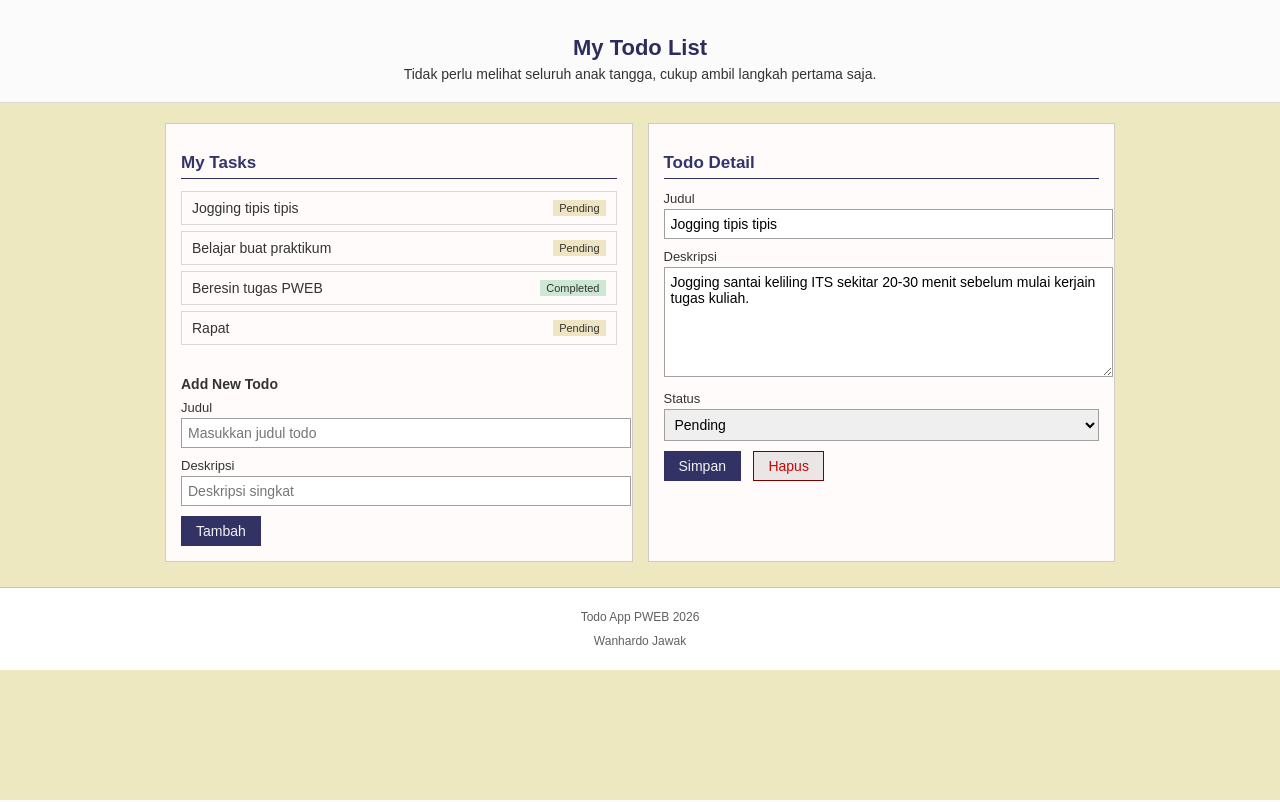
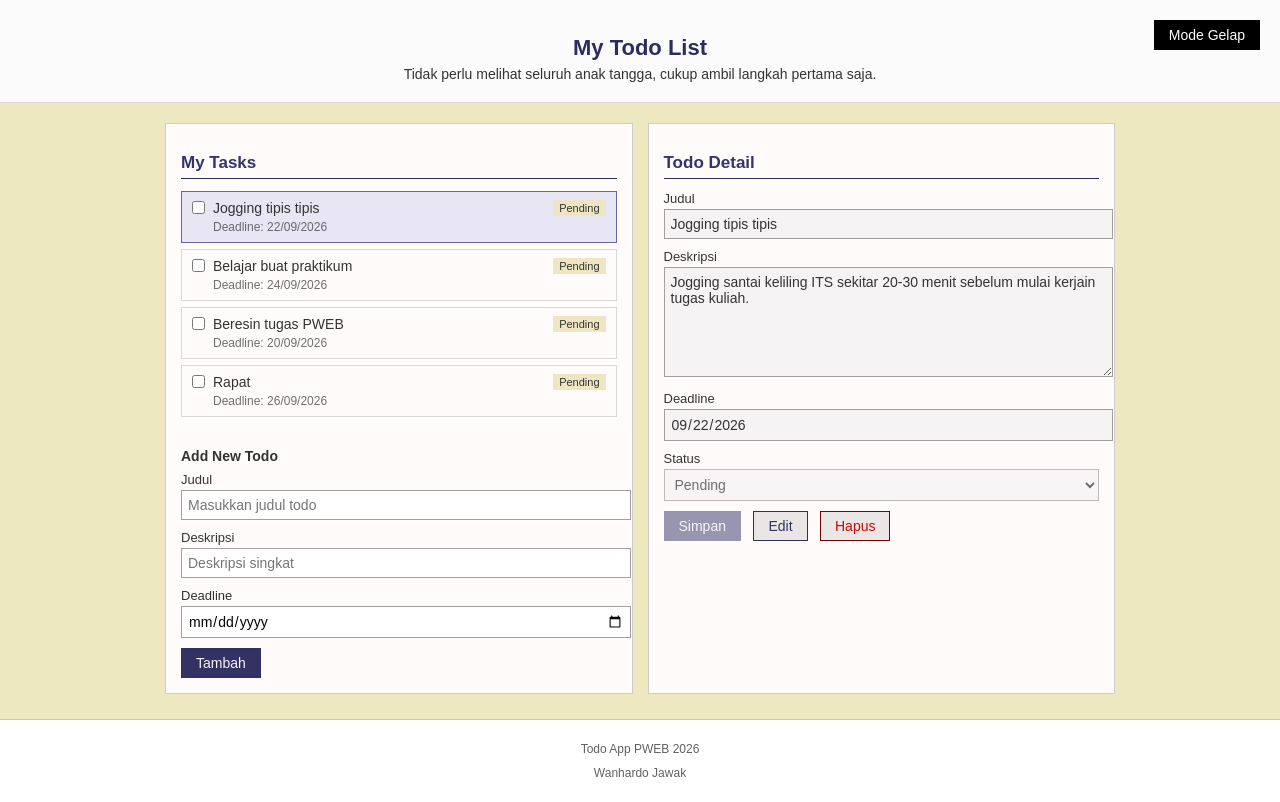
Before and after one commit to IF-Pemrograman-Web-A/5025251155_Todo-App, a PHP site: page / in a window 1280 px wide. Run offline with PHP 8.4, Linux system fonts and the light colour scheme.

Commit message:
Completed Task E02a

```diff
--- a/index.html
+++ b/index.html
@@ -10,39 +10,15 @@
   <header class="site-header">
     <h1>My Todo List</h1>
     <p>Tidak perlu melihat seluruh anak tangga, cukup ambil langkah pertama saja.</p>
+    <button type="button" class="btn btn-tema">Mode Gelap</button>
   </header>
 
   <main class="main-content">
+
     <section class="panel panel-list">
       <h2>My Tasks</h2>
+
       <ul class="todo-list">
-        <li class="todo-item">
-          <div class="todo-info">
-            <span class="todo-judul">Jogging tipis tipis</span>
-            <span class="status status-pending">Pending</span>
-          </div>
-        </li>
-
-        <li class="todo-item">
-          <div class="todo-info">
-            <span class="todo-judul">Belajar buat praktikum</span>
-            <span class="status status-pending">Pending</span>
-          </div>
-        </li>
-
-        <li class="todo-item">
-          <div class="todo-info">
-            <span class="todo-judul">Beresin tugas PWEB</span>
-            <span class="status status-completed">Completed</span>
-          </div>
-        </li>
-
-        <li class="todo-item">
-          <div class="todo-info">
-            <span class="todo-judul">Rapat</span>
-            <span class="status status-pending">Pending</span>
-          </div>
-        </li>
       </ul>
       <hr>
       <div class="new-todo-form">
@@ -58,6 +34,11 @@
             <input type="text" id="new-deskripsi" name="new-deskripsi" placeholder="Deskripsi singkat">
           </div>
 
+          <div class="form-group">
+            <label for="new-deadline">Deadline</label>
+            <input type="date" id="new-deadline" name="new-deadline">
+          </div>
+
           <button type="submit" class="btn btn-utama">Tambah</button>
         </form>
       </div>
@@ -65,6 +46,7 @@
 
     <aside class="panel panel-detail">
       <h2>Todo Detail</h2>
+
       <form action="#" class="detail-form">
         <div class="form-group">
           <label for="detail-judul">Judul</label>
@@ -77,6 +59,11 @@
         </div>
 
         <div class="form-group">
+          <label for="detail-deadline">Deadline</label>
+          <input type="date" id="detail-deadline" name="detail-deadline" value="2026-09-22">
+        </div>
+
+        <div class="form-group">
           <label for="detail-status">Status</label>
           <select id="detail-status" name="detail-status">
             <option value="pending" selected>Pending</option>
@@ -84,8 +71,9 @@
           </select>
         </div>
 
-        <div class="form-kirim">
+        <div class="form-actions">
           <button type="submit" class="btn btn-utama">Simpan</button>
+          <button type="button" class="btn btn-edit">Edit</button>
           <button type="button" class="btn btn-hapus">Hapus</button>
         </div>
       </form>
@@ -95,5 +83,6 @@
     <p>Todo App PWEB 2026</p>
     <p>Wanhardo Jawak</p>
   </footer>
+  <script src="script.js"></script>
 </body>
 </html>
--- /dev/null
+++ b/script.js
@@ -0,0 +1,197 @@
+
+let todos = [
+  { id: 1, judul: "Jogging tipis tipis", deskripsi: "Jogging santai keliling ITS sekitar 20-30 menit sebelum mulai kerjain tugas kuliah.", deadline: "2026-09-22", selesai: false },
+  { id: 2, judul: "Belajar buat praktikum", deskripsi: "Baca modul dan latihan soal sebelum praktikum.", deadline: "2026-09-24", selesai: false },
+  { id: 3, judul: "Beresin tugas PWEB", deskripsi: "Tugas HTML dan CSS sudah dikumpulkan.", deadline: "2026-09-20", selesai: false },
+  { id: 4, judul: "Rapat", deskripsi: "Rapat kelompok lewat online.", deadline: "2026-09-26", selesai: false }
+];
+let nextId = 5;
+let selectedId = 1;
+
+const todoList = document.querySelector(".todo-list");
+const formTambah = document.querySelector(".new-todo-form form");
+const newJudul = document.getElementById("new-judul");
+const newDeskripsi = document.getElementById("new-deskripsi");
+const newDeadline = document.getElementById("new-deadline");
+
+const formDetail = document.querySelector(".detail-form");
+const detailJudul = document.getElementById("detail-judul");
+const detailDeskripsi = document.getElementById("detail-deskripsi");
+const detailDeadline = document.getElementById("detail-deadline");
+const detailStatus = document.getElementById("detail-status");
+const btnSimpan = document.querySelector(".detail-form .btn-utama");
+const btnEdit = document.querySelector(".btn-edit");
+const btnHapus = document.querySelector(".btn-hapus");
+const btnTema = document.querySelector(".btn-tema");
+
+function getTodoTerpilih(){
+  return todos.find(function (todo){
+    return todo.id === selectedId;
+  });
+}
+
+function formatTanggal(tanggal){
+  const bagian = tanggal.split("-");
+  return bagian[2] + "/" + bagian[1] + "/" + bagian[0];
+}
+
+function tampilkanList(){
+  todoList.innerHTML = "";
+
+  todos.forEach(function (todo) {
+    const item = document.createElement("li");
+    item.className = "todo-item";
+    if (todo.id === selectedId){
+      item.classList.add("aktif");
+    }
+
+    const info = document.createElement("div");
+    info.className = "todo-info";
+
+    const checkbox = document.createElement("input");
+    checkbox.type = "checkbox";
+    checkbox.checked = todo.selesai;
+
+    const judul = document.createElement("span");
+    judul.className = "todo-judul";
+    judul.textContent = todo.judul;
+    if (todo.selesai) {
+      judul.classList.add("selesai");
+    }
+
+    const status = document.createElement("span");
+    status.className = "status";
+    if (todo.selesai) {
+      status.classList.add("status-completed");
+      status.textContent = "Completed";
+    } else {
+      status.classList.add("status-pending");
+      status.textContent = "Pending";
+    }
+
+    info.append(checkbox, judul, status);
+    item.appendChild(info);
+
+    if (todo.deadline !== ""){
+      const deadline = document.createElement("div");
+      deadline.className = "todo-deadline";
+      deadline.textContent = "Deadline: " + formatTanggal(todo.deadline);
+      item.appendChild(deadline);
+    }
+    todoList.appendChild(item);
+
+    checkbox.addEventListener("change", function () {
+      todo.selesai = checkbox.checked;
+      tampilkanList();
+      tampilkanDetail();
+    });
+
+    item.addEventListener("click", function (e){
+      if (e.target === checkbox) return;
+      selectedId = todo.id;
+      tampilkanList();
+      tampilkanDetail();
+    });
+  });
+}
+
+function setEdit(boleh){
+  detailJudul.disabled = !boleh;
+  detailDeskripsi.disabled = !boleh;
+  detailDeadline.disabled = !boleh;
+  detailStatus.disabled = !boleh;
+  btnSimpan.disabled = !boleh;
+}
+
+function tampilkanDetail(){
+  const todo = getTodoTerpilih();
+  setEdit(false);
+
+  if (!todo){
+    detailJudul.value = "";
+    detailDeskripsi.value = "";
+    detailDeadline.value = "";
+    detailStatus.value = "pending";
+    btnEdit.disabled = true;
+    btnHapus.disabled = true;
+    return;
+  }
+
+  detailJudul.value = todo.judul;
+  detailDeskripsi.value = todo.deskripsi;
+  detailDeadline.value = todo.deadline;
+  detailStatus.value = todo.selesai ? "completed" : "pending";
+  btnEdit.disabled = false;
+  btnHapus.disabled = false;
+}
+
+formTambah.addEventListener("submit", function (e){
+  e.preventDefault();
+
+  const judul = newJudul.value.trim();
+  const deskripsi = newDeskripsi.value.trim();
+  const deadline = newDeadline.value;
+
+  if (judul === ""){
+    alert("Judul tidak boleh kosong!");
+    return;
+  }
+
+  todos.push({ id: nextId, judul: judul, deskripsi: deskripsi, deadline: deadline, selesai: false });
+  selectedId = nextId;
+  nextId++;
+
+  formTambah.reset();
+  tampilkanList();
+  tampilkanDetail();
+});
+
+btnEdit.addEventListener("click", function (){
+  setEdit(true);
+  detailJudul.focus();
+});
+
+formDetail.addEventListener("submit", function (e){
+  e.preventDefault();
+
+  const todo = getTodoTerpilih();
+  const judul = detailJudul.value.trim();
+
+  if (judul === ""){
+    alert("Judul tidak boleh kosong!");
+    return;
+  }
+
+  todo.judul = judul;
+  todo.deskripsi = detailDeskripsi.value.trim();
+  todo.deadline = detailDeadline.value;
+  todo.selesai = detailStatus.value === "completed";
+
+  tampilkanList();
+  tampilkanDetail();
+});
+
+btnHapus.addEventListener("click", function (){
+  if (!confirm("Yakin ingin menghapus todo ini?")) return;
+
+  todos = todos.filter(function (todo){
+    return todo.id !== selectedId;
+  });
+  selectedId = todos.length > 0 ? todos[0].id : null;
+
+  tampilkanList();
+  tampilkanDetail();
+});
+
+btnTema.addEventListener("click", function (){
+  document.body.classList.toggle("dark");
+
+  if (document.body.classList.contains("dark")){
+    btnTema.textContent = "Mode Terang";
+  } else {
+    btnTema.textContent = "Mode Gelap";
+  }
+});
+
+tampilkanList();
+tampilkanDetail();
--- a/style.css
+++ b/style.css
@@ -11,6 +11,7 @@ body{
   border-bottom: 1px solid #dbd9d9;
   padding: 20px;
   text-align: center;
+  position: relative;
 }
 
 .site-header h1{
@@ -69,15 +70,22 @@ body{
   border: 1px solid #dad7d7;
   padding: 8px 10px;
   margin-bottom: 6px;
+  cursor: pointer;
 }
 
 .todo-info{
   display: flex;
   justify-content: space-between;
+  align-items: center;
+}
+
+.todo-info input{
+  margin: 0 8px 0 0;
 }
 
 .todo-judul{
   font-size: 14px;
+  flex: 1;
 }
 
 .status{
@@ -110,6 +118,7 @@ hr{
 }
 
 .form-group input[type="text"],
+.form-group input[type="date"],
 .form-group textarea,
 .form-group select{
   width: 100%;
@@ -123,9 +132,10 @@ hr{
   resize: vertical;
 }
 
-.form-kirim {
+.form-actions{
   margin-top: 10px;
 }
+
 .btn{
   padding: 6px 14px;
   font-size: 14px;
@@ -137,6 +147,13 @@ hr{
 .btn-utama{
   background-color: #323265;
   color: #f5f3f3;
+  border-color: #303063;
+  margin-right: 8px;
+}
+
+.btn-edit{
+  background-color: #eae6e6;
+  color: #323265;
   border-color: #303063;
   margin-right: 8px;
 }
@@ -161,12 +178,136 @@ hr{
   margin: 10px 0;
 }
 
+.btn-tema{
+  position: absolute;
+  top: 20px;
+  right: 20px;
+  background-color: #000;
+  color: #fff;
+  border-color: #000;
+}
+
 @media (max-width: 768px){
-  .main-content {
+  .main-content{
     flex-direction: column;
   }
-  .panel-list {
+  .panel-list{
     margin-right: 0;
     margin-bottom: 15px;
   }
+  .btn-tema{
+    position: static;
+    margin-top: 10px;
+  }
 }
+
+.todo-item.aktif{
+  border-color: #6666a0;
+  background-color: rgba(100, 100, 200, 0.15);
+}
+
+.todo-judul.selesai{
+  text-decoration: line-through;
+  opacity: 0.6;
+}
+
+.todo-deadline{
+  font-size: 12px;
+  margin: 4px 0 0 21px;
+  opacity: 0.7;
+}
+
+.btn:disabled{
+  opacity: 0.5;
+  cursor: not-allowed;
+}
+
+/*dark mode*/
+input:disabled,
+textarea:disabled,
+select:disabled{
+  color: #333;
+  background-color: #f5f3f3;
+}
+
+body.dark{
+  background-color: #1e1e2e;
+  color: #e0e0e0;
+  color-scheme: dark;
+}
+
+body.dark .site-header,
+body.dark .site-footer,
+body.dark .panel{
+  background-color: #2a2a3c;
+  border-color: #444;
+  color: #ddd;
+}
+
+body.dark .site-header h1,
+body.dark .panel h2{
+  color: #b8b8ff;
+}
+
+body.dark .panel h2{
+  border-color: #6666a0;
+}
+
+body.dark .todo-item{
+  border-color: #444;
+}
+
+body.dark .todo-item.aktif{
+  border-color: #8888d0;
+}
+
+body.dark .status-pending{
+  background-color: #6b5a25;
+}
+
+body.dark .status-completed{
+  background-color: #2f5c3d;
+}
+
+body.dark .form-group input[type="text"],
+body.dark .form-group input[type="date"],
+body.dark .form-group textarea,
+body.dark .form-group select{
+  background-color: #1e1e2e;
+  color: #e0e0e0;
+  border-color: #666;
+}
+
+body.dark .form-group input:disabled,
+body.dark .form-group textarea:disabled,
+body.dark .form-group select:disabled{
+  background-color: #2a2a3c;
+}
+
+body.dark .btn{
+  background-color: #3a3a4c;
+  color: #e0e0e0;
+  border-color: #666;
+}
+
+body.dark .btn-utama{
+  background-color: #5555a0;
+  color: #fff;
+  border-color: #7777c0;
+}
+
+body.dark .btn-edit{
+  color: #b8b8ff;
+  border-color: #7777c0;
+}
+
+body.dark .btn-hapus{
+  color: #ff8a8a;
+  border-color: #a04444;
+}
+
+body.dark .btn-tema{
+  background-color: #fff;
+  color: #000;
+  border-color: #fff;
+}
```
Also changed, not shown: README.md, assets/add/addtodo.png (added), assets/add/warning-add.png (added), assets/after-refresh.png (added), assets/default-dekstop.png (added), assets/desktop-dark.png (added), assets/desktop.png (deleted), assets/edit/berhasil-edit.png (added), assets/edit/checkboxselesai.png (added), assets/edit/edit-todo.png (added), assets/hapus/berhasil-hapus.png (added), assets/hapus/warning.png (added), assets/mobile-dark.png (added), assets/mobile-default.png (added), 2 more files.
